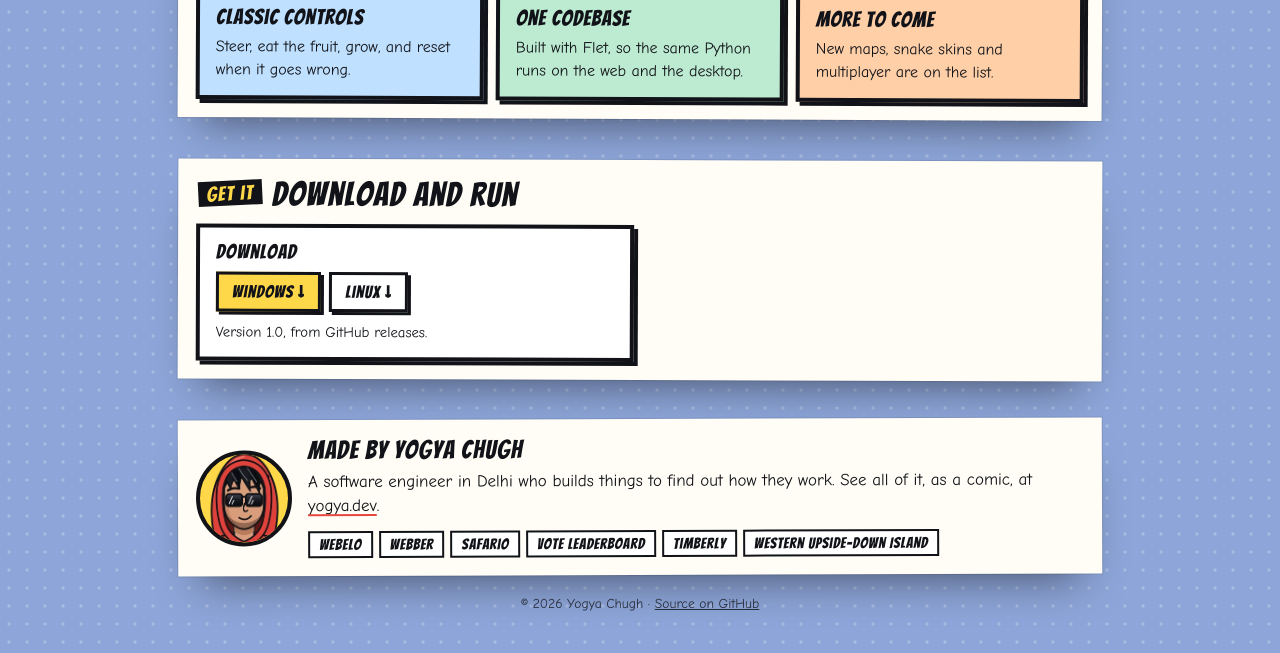
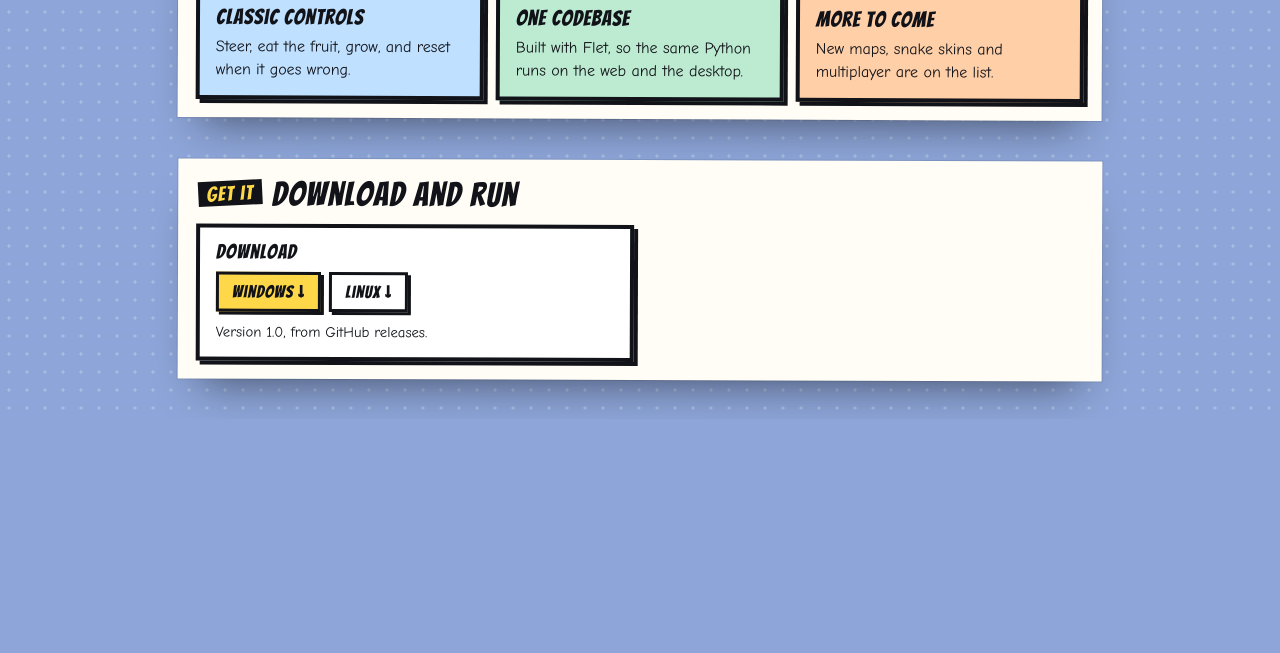
Before and after one commit to YogyaChugh/SnakeGame, a plain HTML site: page index.html in a window 1280 px wide. Shown: the part 681-1334 px from the top of the page. After the commit the page ends 1100 px from the top, so only its background shows below. Drawn offline with Linux system fonts and the light colour scheme.

Commit message:
Remove the footer

```diff
--- a/index.html
+++ b/index.html
@@ -125,15 +125,6 @@
     <header class="page-title"><h2 id="get-t"><span class="tag">Get it</span>Download and run</h2></header>
     <div class="get"><div class="get-box"><h3>Download</h3><div class="row"><a class="btn " href="https://github.com/YogyaChugh/SnakeGame/releases/latest/download/Snake_Game_Windows.exe">Windows ↓</a><a class="btn white" href="https://github.com/YogyaChugh/SnakeGame/releases/latest/download/Snake_Hustler_Linux">Linux ↓</a></div><p>Version 1.0, from GitHub releases.</p></div></div>
   </section>
-  <footer class="page credit" style="--pr:-.2deg">
-    <img src="page/yogya.webp" alt="" width="96" height="96">
-    <div>
-      <h2>Made by Yogya Chugh</h2>
-      <p>A software engineer in Delhi who builds things to find out how they work. See all of it, as a comic, at <a href="https://yogya.dev/">yogya.dev</a>.</p>
-      <ul class="others" aria-label="More projects"><li><a href="https://webelo.yogya.dev/">Webelo</a></li><li><a href="https://webber.yogya.dev/">Webber</a></li><li><a href="https://safario.yogya.dev/">Safario</a></li><li><a href="https://votes.yogya.dev/">Vote Leaderboard</a></li><li><a href="https://timberly.yogya.dev/">Timberly</a></li><li><a href="https://island.yogya.dev/">Western Upside-Down Island</a></li></ul>
-    </div>
-  </footer>
-  <p class="foot">© 2026 Yogya Chugh · <a href="https://github.com/YogyaChugh/SnakeGame">Source on GitHub</a></p>
 </main>
 </body>
 </html>
```
